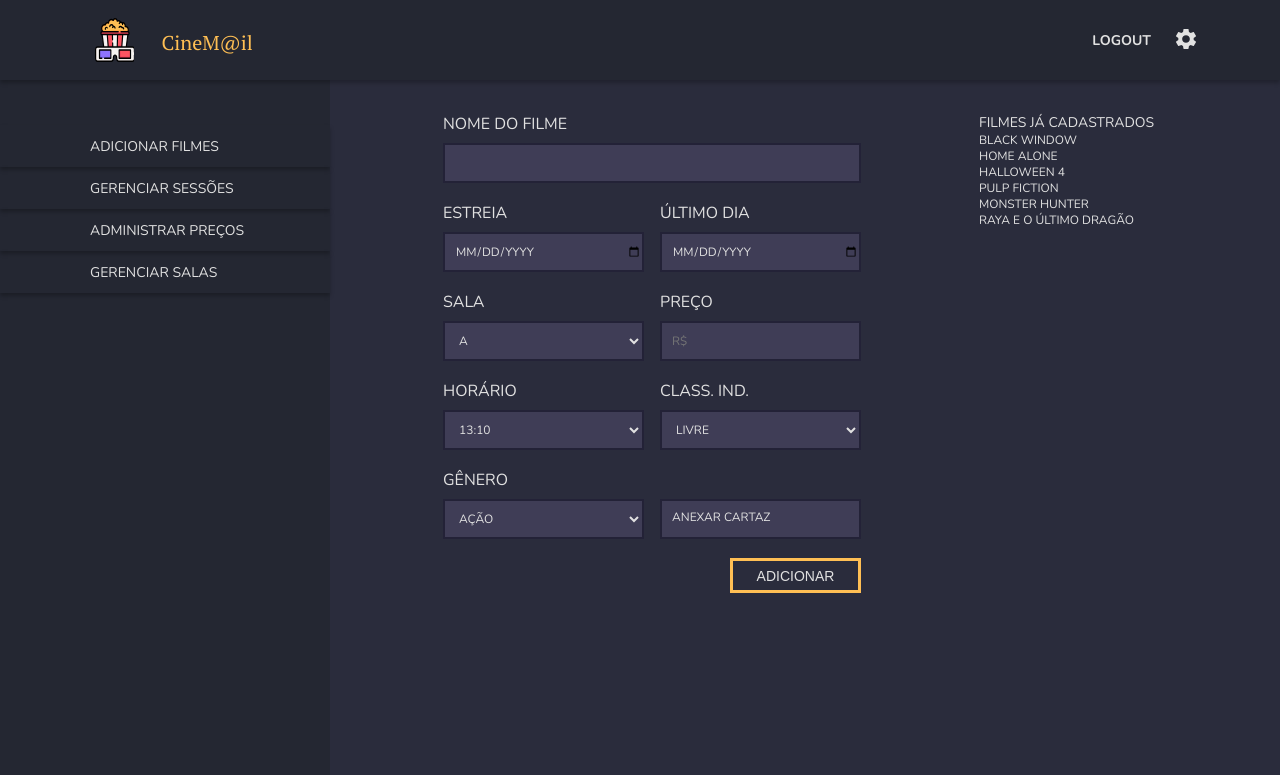
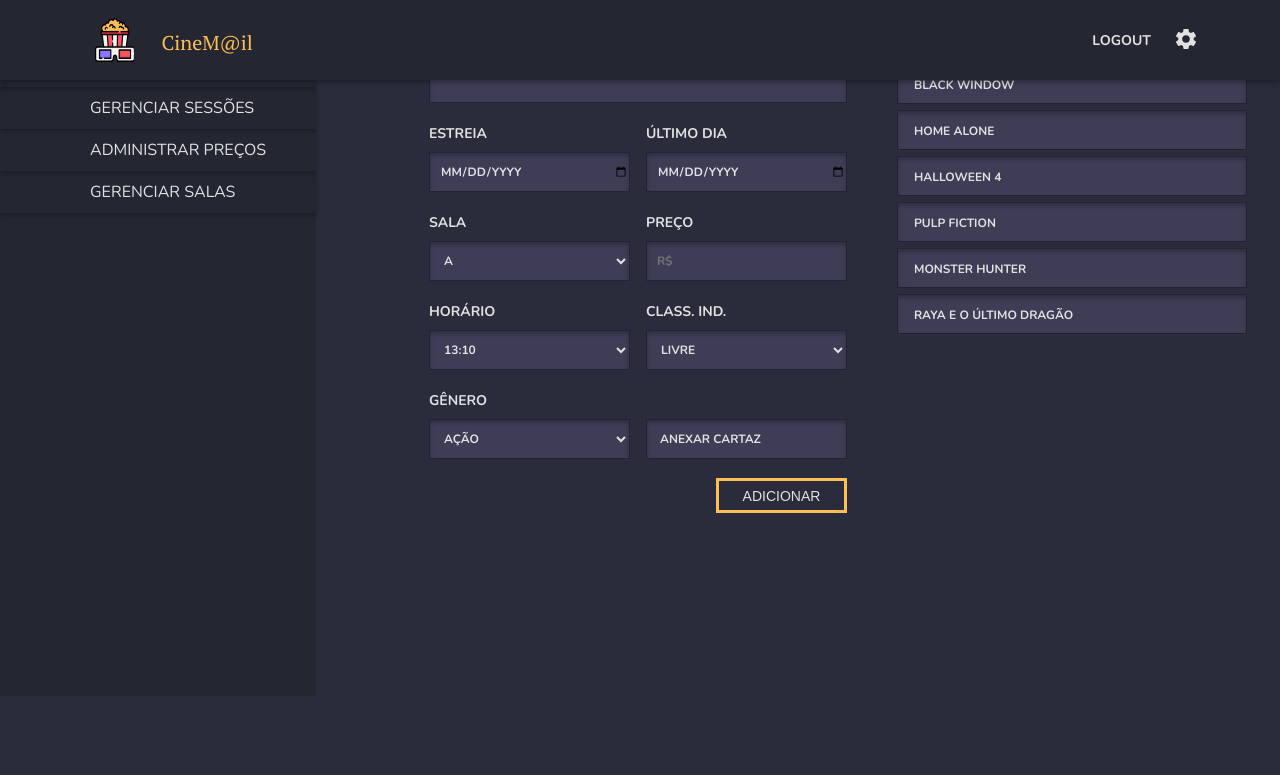
Before and after one commit to estefaneluz/projetoCinema, a PHP site: page /acesso-adm.html in a window 1280 px wide. Shown: the top 775 px of the page. Run offline with PHP 8.4, Linux system fonts and the light colour scheme.

Commit message:
Ajustando e estilizando div dos filmes cadastrados

```diff
--- a/css/acesso-adm.css
+++ b/css/acesso-adm.css
@@ -15,9 +15,10 @@
   display: flex;
   flex-direction: column;
 
+
 }
 header {
-  position: relative;
+  position: fixed;
   top: 0;
   width: 100%;
   background-color: #242732;
@@ -90,7 +91,7 @@
 
   box-shadow: 0px 3px 4px rgba(0, 0, 0, 0.25);
   width: 100%;
-  padding: 10px 61px 10px 90px;
+  padding: 10px 30px 10px 90px;
 
 }
 
@@ -103,7 +104,7 @@
 .menu-adm nav ul li a{
   text-transform: uppercase;
   color: #e1e1e1;
-  font-size: 14px;
+  font-size: 16px;
 
 }
 
@@ -125,40 +126,41 @@
   margin-left: 16px;
   align-items: center;
 }
-.form-seletor, .form-filmes{
+.form-seletor, .form-filmes,.cartazFilme{
   width:201px;
   height:40px;
   background-color: #3f3d56;
   color:#e1e1e1;
   font-family:  Nunito, Arial, Helvetica, sans-serif;
   font-size: 12px;
-  border: 2px solid #232237;
+  font-weight: bold;
+  border: 1px solid #232237;
+  box-shadow: inset 0px 3px 4px rgba(0, 0, 0, 0.25);
   text-transform: uppercase;
   margin-top:8px;
   margin-bottom: 19px;
   padding-left: 10px;
+  /*padding right no seletor n funcionou*/
+}
+label{
+  line-height: 19px;
+  font-weight: bold;
+  font-style: normal;
+  font-size: 14px;
+}
 
-}
 #nFilme{
   width: 418px;
   height: 40px;
+
 }
 #cartazFilme[type='file'] {/*esconde o input*/
   display: none;
 }
 
 .cartazFilme {
-  width: 201px;
-  height: 40px;
   float: right;
-  background-color: #3f3d56;
-  color:#e1e1e1;
-  font-family:  Nunito, Arial, Helvetica, sans-serif;
-  font-size: 12px;
-  border: 2px solid #232237;
-  text-transform: uppercase;
-  padding: 8px;
-  padding-left: 10px;
+  padding: 10px 10px 10px 13px;
   cursor:pointer;
   margin-top:30px;
 
@@ -187,12 +189,33 @@
 
 }
 .filmes-cadastrados{
-  margin-left: 118px;/*AJUSTAR POSICIONAMENTO*/
+  width: 350px;
+  margin-left: 50px;
+  height: 210px;
+}
+.filmes-cadastrados > p{
+  margin-bottom: 12px;
+  font-weight: bold;
+  font-size: 14px;
+  line-height: 19px;
+  font-style: normal;
 }
 
-.filmes-cadastrados p{
-  font-size: 14px;
 
-}.filmes-cadastrados div p{
+.lista-filmes div{
+  /*AJUSTAR POSICIONAMENTO*/
+  height: 40px;
+  background: #3F3D56;
+  border: 1px solid #232237;
+  box-sizing: border-box;
+  box-shadow: inset 0px 3px 4px rgba(0, 0, 0, 0.25);
+  font-style: normal;
+  font-weight: bold;
   font-size: 12px;
+  line-height: 16px;
+  text-transform: uppercase;
+  text-align: left;
+  margin-bottom: 6px;
+  padding: 12px 16px;
+
 }
```
